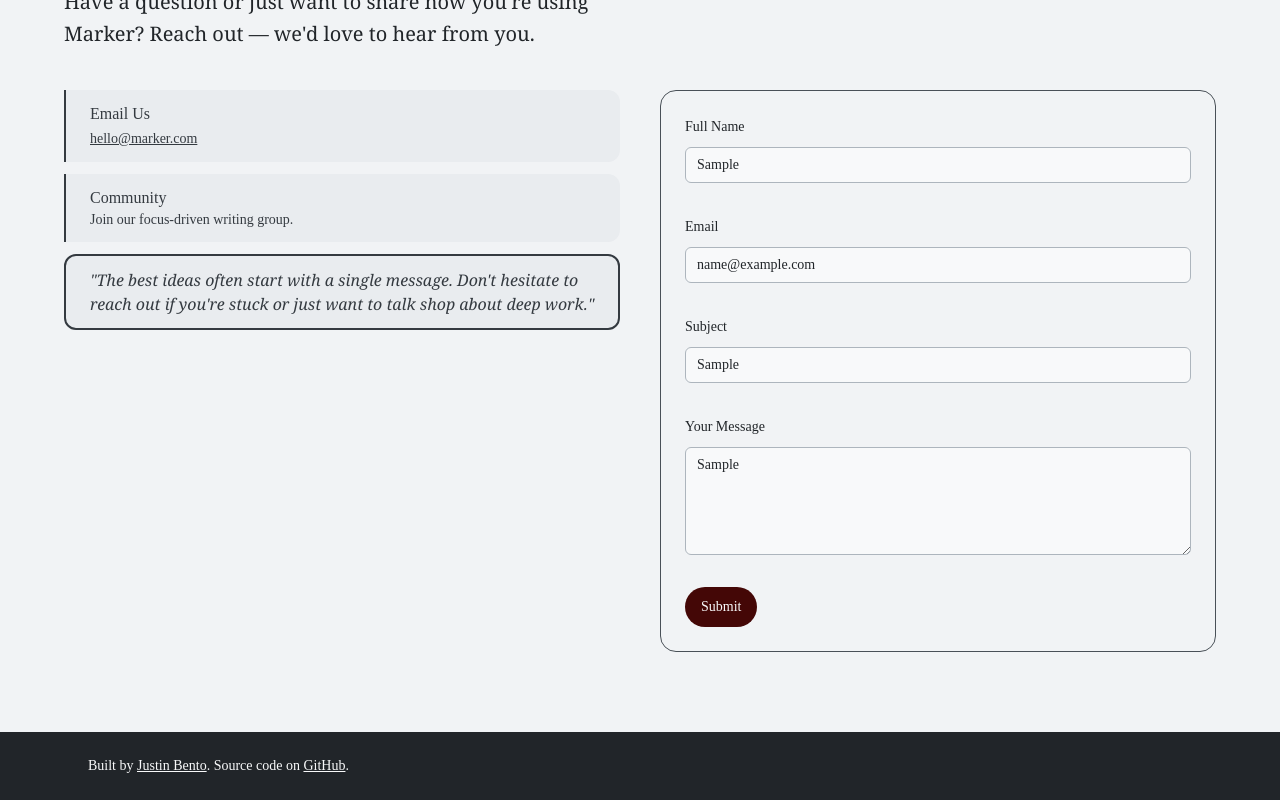
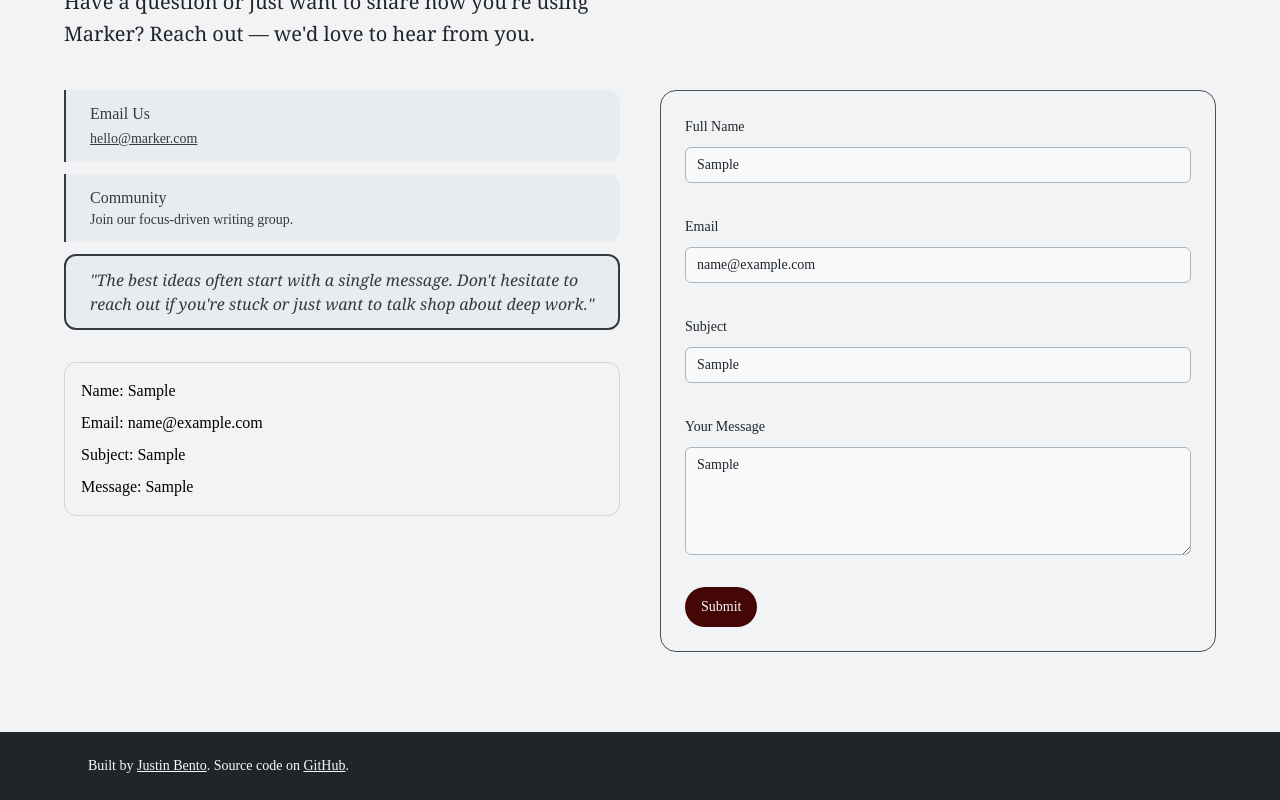
Before and after one commit to Justin-Bento/marker, a React (Vite) app: page /contact in a window 1280 px wide. Both pictures are taken after typing "Sample", "name@example.com", "Sample", "Sample" into the empty fields and a click on the button "Submit". Shown: the part 291-1091 px from the top of the page. Built offline with nearby package versions, Linux system fonts and the light colour scheme; a web font is replaced by a local one.

Commit message:
feat(contact): lift form state to parent via callback prop
* Export Inputs type from ContactForm for parent consumption
* Replace internal onSubmit with callback prop for state ownership
* Render submitted form data in parent component

```diff
--- a/src/frontend/components/ContactForm.tsx
+++ b/src/frontend/components/ContactForm.tsx
@@ -1,26 +1,22 @@
-import { useForm, type SubmitHandler } from "react-hook-form";
+import { useForm } from "react-hook-form";
 
-type Inputs = {
+export type Inputs = {
   fullName: string;
   email: string;
   subject: string;
   message: string;
 };
 
-export default function ContactForm() {
+type Props = {
+  onSubmit: (data: Inputs) => void;
+};
+
+export default function ContactForm({ onSubmit }: Props) {
   const {
     register,
     handleSubmit,
-    watch,
     formState: { errors },
   } = useForm<Inputs>();
-
-  const onSubmit: SubmitHandler<Inputs> = (data) => {
-    console.log(data);
-    // Here you'd typically send the data to an API
-  };
-
-  console.log(watch("fullName")); // optional, but now it's just the name field
 
   return (
     <form onSubmit={handleSubmit(onSubmit)} className="space-y-8">
@@ -47,7 +43,6 @@ export default function ContactForm() {
           )}
         </div>
       </div>
-
       {/* Email */}
       <div>
         <label
@@ -75,7 +70,6 @@ export default function ContactForm() {
           )}
         </div>
       </div>
-
       {/* Subject */}
       <div>
         <label
@@ -99,7 +93,6 @@ export default function ContactForm() {
           )}
         </div>
       </div>
-
       {/* Message */}
       <div>
         <label
@@ -123,7 +116,6 @@ export default function ContactForm() {
           )}
         </div>
       </div>
-
       <button
         type="submit"
         className="inline-flex shrink-0 items-center justify-center gap-3 rounded-full text-sm/7 font-medium bg-primary-950 text-white hover:bg-primary-800 dark:bg-primary-300 dark:text-primary-950 dark:hover:bg-primary-200 px-4 py-1.5"
--- a/src/frontend/pages/Contact.tsx
+++ b/src/frontend/pages/Contact.tsx
@@ -1,10 +1,11 @@
-import { useEffect } from "react";
-import ContactForm from "../components/ContactForm";
+import { useState, useEffect } from "react";
+import ContactForm, { type Inputs } from "../components/ContactForm";
 
 export default function Contact() {
   useEffect(() => {
     document.title = "Contact - Marker";
   }, []);
+  const [formData, setFormData] = useState<Inputs | null>(null);
   return (
     <>
       <article className="grid md:grid-cols-2 gap-10 mx-auto">
@@ -37,9 +38,25 @@ export default function Contact() {
             reach out if you're stuck or just want to talk shop about deep
             work."
           </blockquote>
+          {formData && (
+            <div className="mt-8 p-4 rounded-xl border border-gray-900/15 space-y-2">
+              <p>
+                <span className="font-medium">Name:</span> {formData.fullName}
+              </p>
+              <p>
+                <span className="font-medium">Email:</span> {formData.email}
+              </p>
+              <p>
+                <span className="font-medium">Subject:</span> {formData.subject}
+              </p>
+              <p>
+                <span className="font-medium">Message:</span> {formData.message}
+              </p>
+            </div>
+          )}
         </div>
         <div className="border border-gray-700 p-6 rounded-2xl">
-          <ContactForm />
+          <ContactForm onSubmit={(data) => setFormData(data)} />{" "}
         </div>
       </article>
     </>
```
